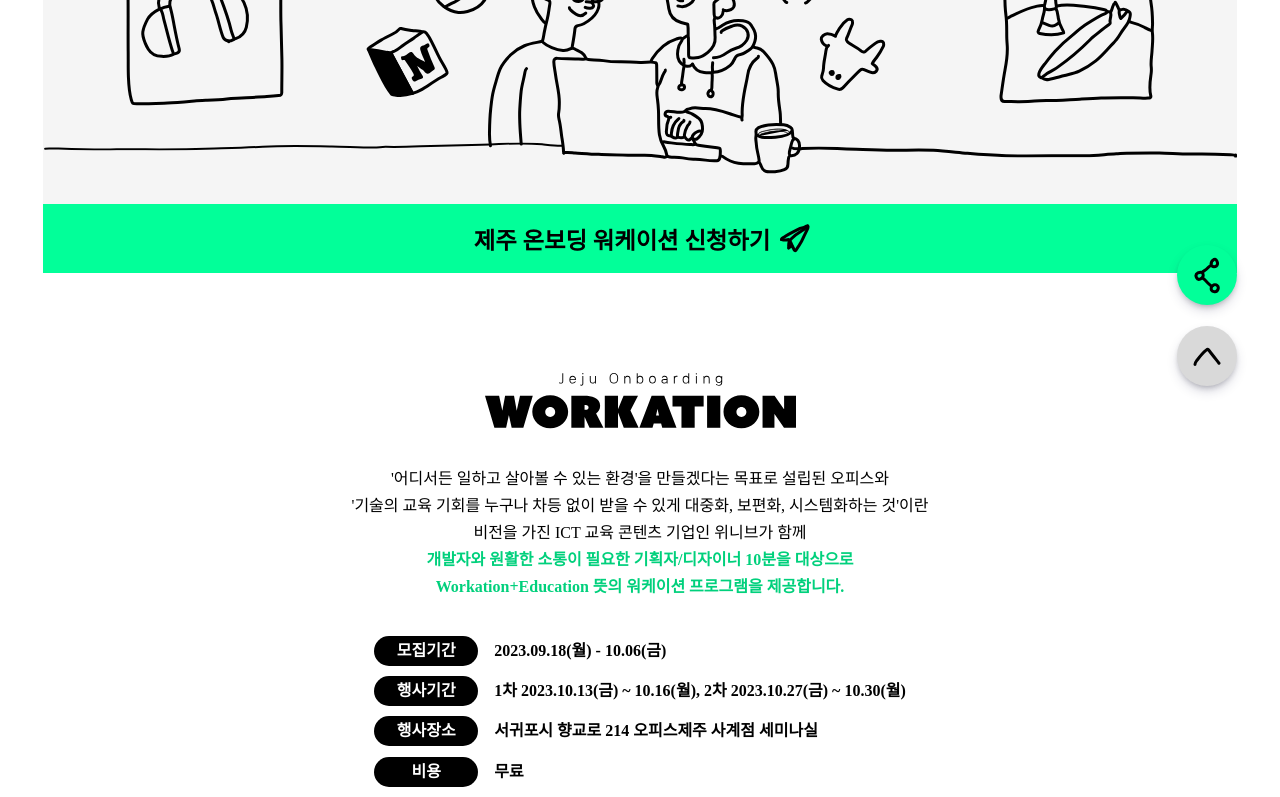
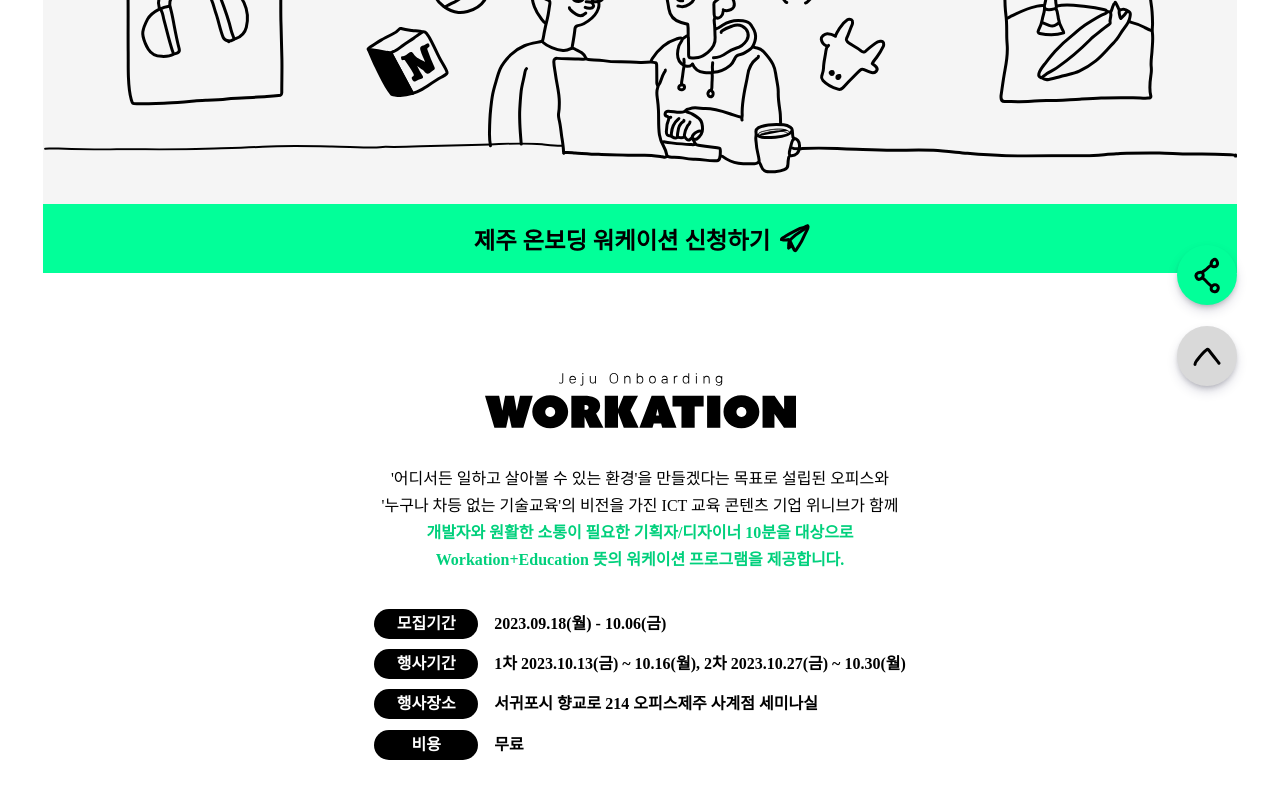
Before and after one commit to weniv/opeaceLandingpage, a React (Create React App) app: page / in a window 1280 px wide. Shown: the part 390-1187 px from the top of the page. Built offline with nearby package versions, Linux system fonts and the light colour scheme; no server answers; a web font is replaced by a local one.

Commit message:
위니브 소개 문구수정
위니브 소개 문구수정

```diff
--- a/src/components/Overview.jsx
+++ b/src/components/Overview.jsx
@@ -12,15 +12,10 @@
       <Img src={process.env.PUBLIC_URL + '/img/workation.svg'} />
       {isMobile ? (
         <Description>
-          <strong>'어디서든 일하고 살아볼 수 있는 환경'</strong>을<br /> 만들겠다는 목표로 설립된 오피스와
-          <br />
-          <strong>
-            '기술의 교육 기회를 누구나 차등 없이 받을 수 있게
-            <br /> 대중화, 보편화, 시스템화하는 것'
-          </strong>
-          이란
-          <br />
-          비전을 가진 ICT 교육 콘텐츠 기업인 위니브가 함께
+          <strong>'어디서든 일하고 살아볼 수 있는 환경'</strong>을<br />
+          만들겠다는 목표로 설립된 오피스와<br />
+          <strong>'누구나 차등 없는 기술교육'</strong>의<br />
+          비전을 가진 ICT 교육 콘텐츠 기업 위니브가 함께
           <br />
           <br />
           <span>
@@ -34,9 +29,7 @@
           <Description>
             '어디서든 일하고 살아볼 수 있는 환경'을 만들겠다는 목표로 설립된 오피스와
             <br />
-            '기술의 교육 기회를 누구나 차등 없이 받을 수 있게 대중화, 보편화, 시스템화하는 것'이란
-            <br />
-            비전을 가진 ICT 교육 콘텐츠 기업인 위니브가 함께
+            '누구나 차등 없는 기술교육'의 비전을 가진 ICT 교육 콘텐츠 기업 위니브가 함께
             <br />
             <span>
               개발자와 원활한 소통이 필요한 기획자/디자이너 10분을 대상으로
```
